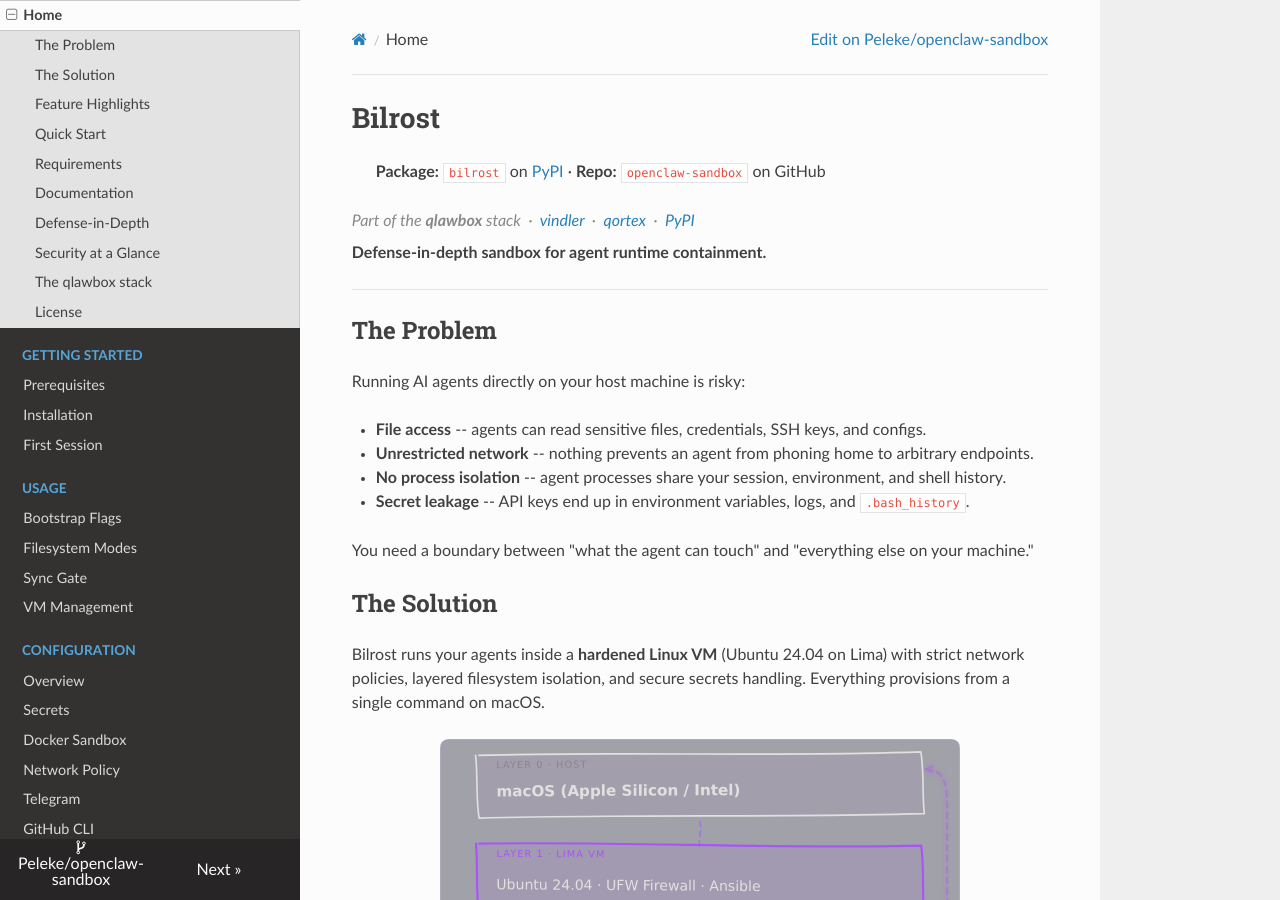
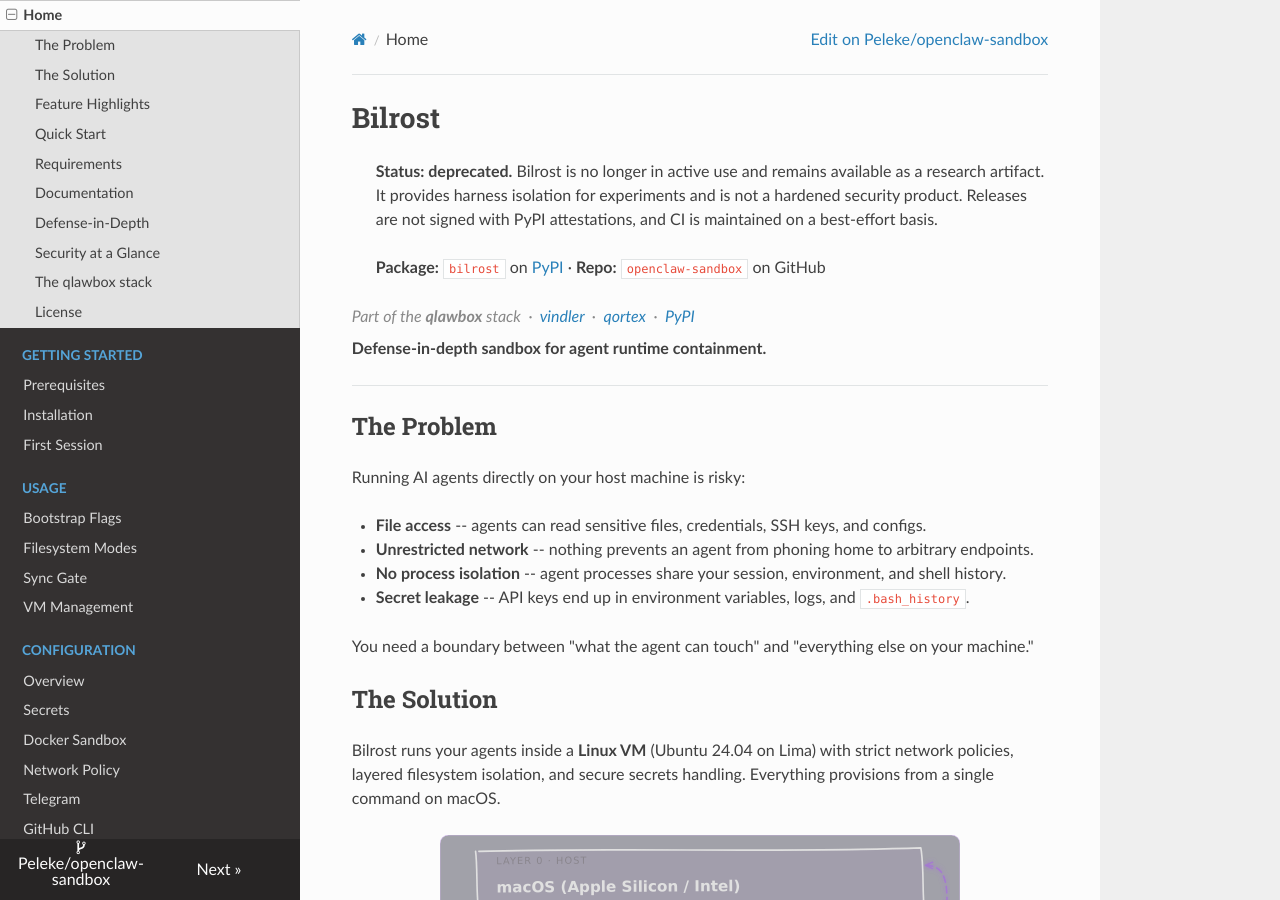
Before and after one commit to Peleke/openclaw-sandbox, an MkDocs documentation site: the page built from docs/index.md, in a window 1280 px wide and 900 px high. Built offline with MkDocs 1.6.1, drawn with Linux system fonts in a browser that asks for light colours; nearby versions of some CDN libraries; some of the changed text lies outside the part shown.

Commit message:
Mark Bilrost deprecated and turn off PyPI attestations
Keeps the project as a research artifact, replaces hardened wording with
harness isolation, and updates a stale Cadence validation test.

Co-Authored-By: Claude Opus 5.5 <noreply@anthropic.com>
Claude-Session: https://claude.ai/code/session_01KPZp7ffkTT2dfDmYKd5m7q

```diff
--- a/docs/index.md
+++ b/docs/index.md
@@ -1,4 +1,6 @@
 # Bilrost
+
+> **Status: deprecated.** Bilrost is no longer in active use and remains available as a research artifact. It provides harness isolation for experiments and is not a hardened security product. Releases are not signed with PyPI attestations, and CI is maintained on a best-effort basis.
 
 > **Package:** `bilrost` on [PyPI](https://pypi.org/project/bilrost/) · **Repo:** `openclaw-sandbox` on GitHub
 
@@ -206,7 +208,7 @@ Bilrost is the isolation layer. The full stack:
 | Component | Role | Docs |
 |-----------|------|------|
 | **[vindler](https://peleke.github.io/openclaw/)** | Agent runtime (OpenClaw fork) | [Docs](https://peleke.github.io/openclaw/) |
-| **bilrost** | Hardened VM isolation (this project) | [PyPI](https://pypi.org/project/bilrost/) |
+| **bilrost** | Harness isolation in a VM (this project) | [PyPI](https://pypi.org/project/bilrost/) |
 | **[qortex](https://peleke.github.io/qortex/)** | Knowledge graph with adaptive learning | [PyPI](https://pypi.org/project/qortex/) |
 
 ## License
```
Also changed, not shown: other parts of docs/index.md (+1 -1 lines), CHANGELOG.md (+7 -0 lines), README.md (+6 -4 lines), cli/README.md (+3 -1 lines), 3 other files.
